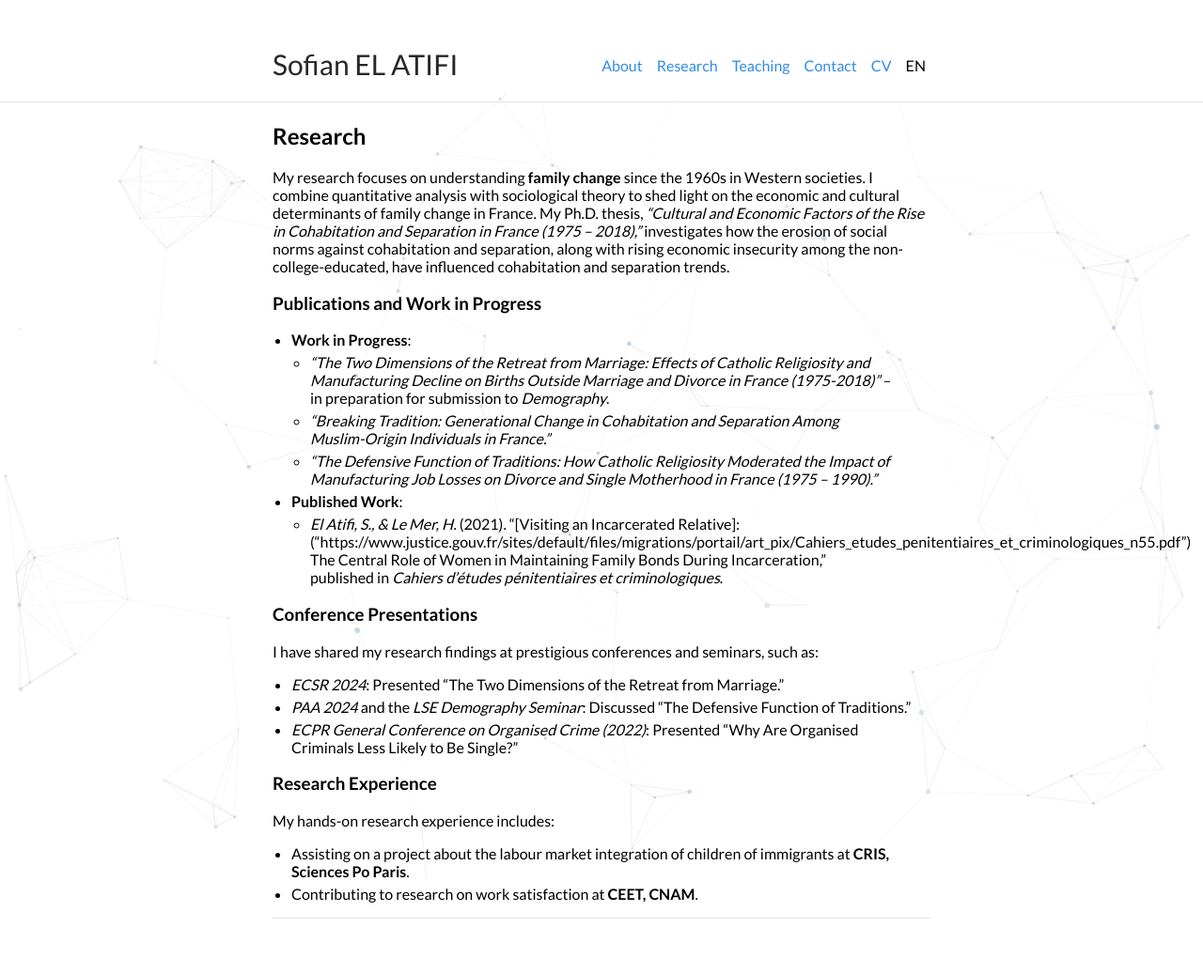
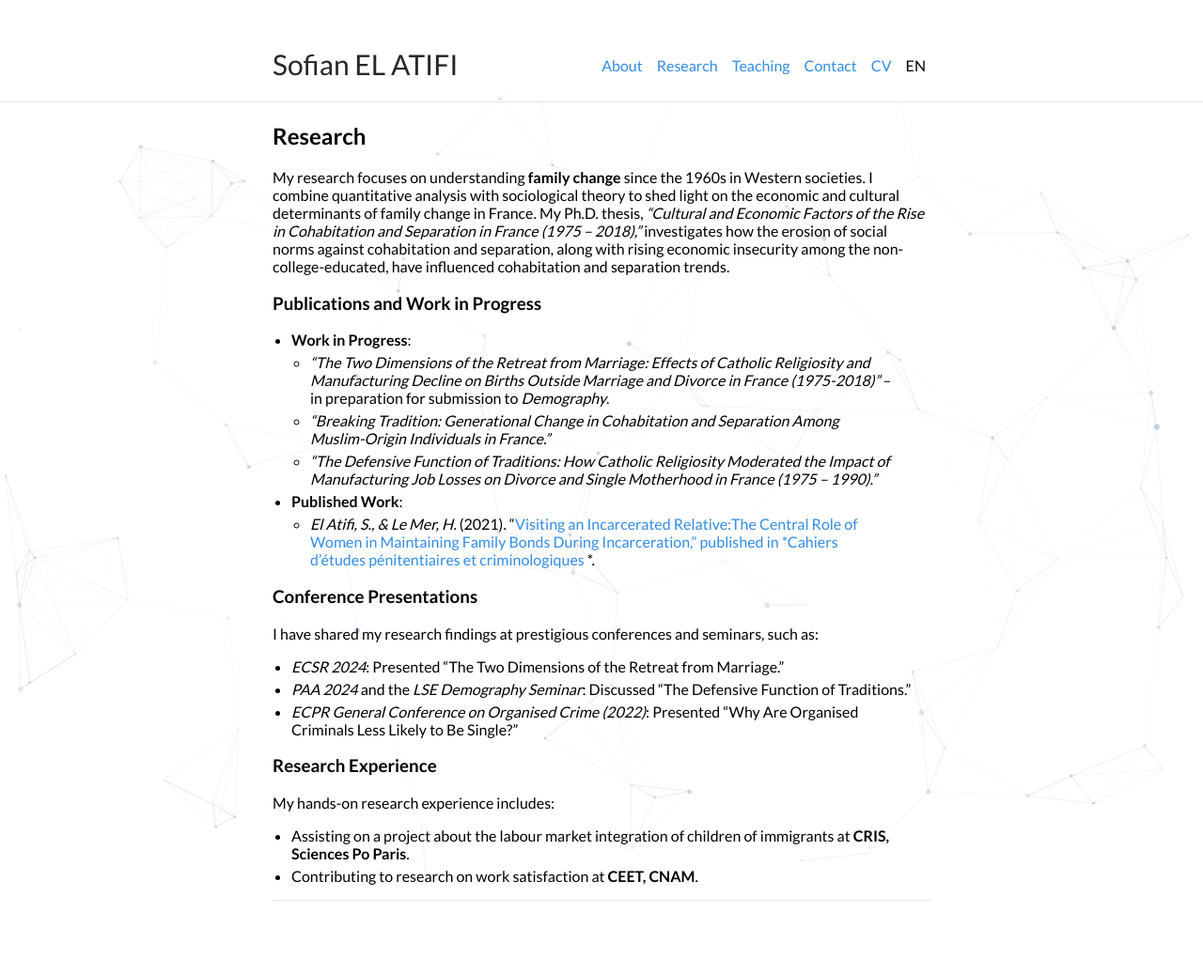
Before and after one commit to sofianelatifi/sofianelatifi.github.io, a Jekyll site: the page built from research.md, in a window 1280 px wide. Shown: the whole page at 94% size. Built offline with Jekyll 4.4.1, drawn with Linux system fonts in a browser that asks for light colours.

Commit message:
Update research.md

```diff
--- a/research.md
+++ b/research.md
@@ -17,7 +17,7 @@ My research focuses on understanding **family change** since the 1960s in Wester
   - *“The Defensive Function of Traditions: How Catholic Religiosity Moderated the Impact of Manufacturing Job Losses on Divorce and Single Motherhood in France (1975 – 1990).”*
 
 - **Published Work**:
-  - *El Atifi, S., & Le Mer, H.* (2021). “[Visiting an Incarcerated Relative]:("https://www.justice.gouv.fr/sites/default/files/migrations/portail/art_pix/Cahiers_etudes_penitentiaires_et_criminologiques_n55.pdf") The Central Role of Women in Maintaining Family Bonds During Incarceration,” published in *Cahiers d’études pénitentiaires et criminologiques*.
+  - *El Atifi, S., & Le Mer, H.* (2021). “[Visiting an Incarcerated Relative:The Central Role of Women in Maintaining Family Bonds During Incarceration,” published in *Cahiers d’études pénitentiaires et criminologiques]("https://www.justice.gouv.fr/sites/default/files/migrations/portail/art_pix/Cahiers_etudes_penitentiaires_et_criminologiques_n55.pdf") *.
 
 ### Conference Presentations
 I have shared my research findings at prestigious conferences and seminars, such as:
```
